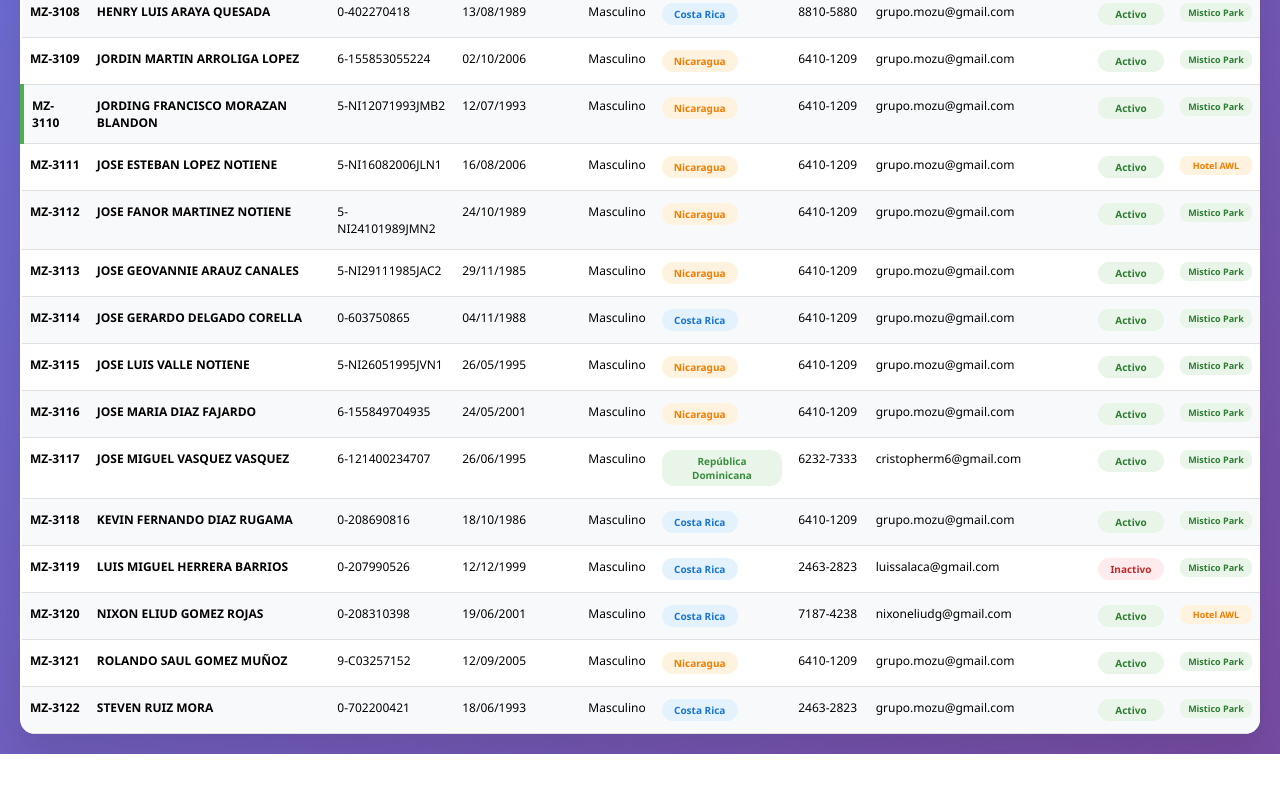
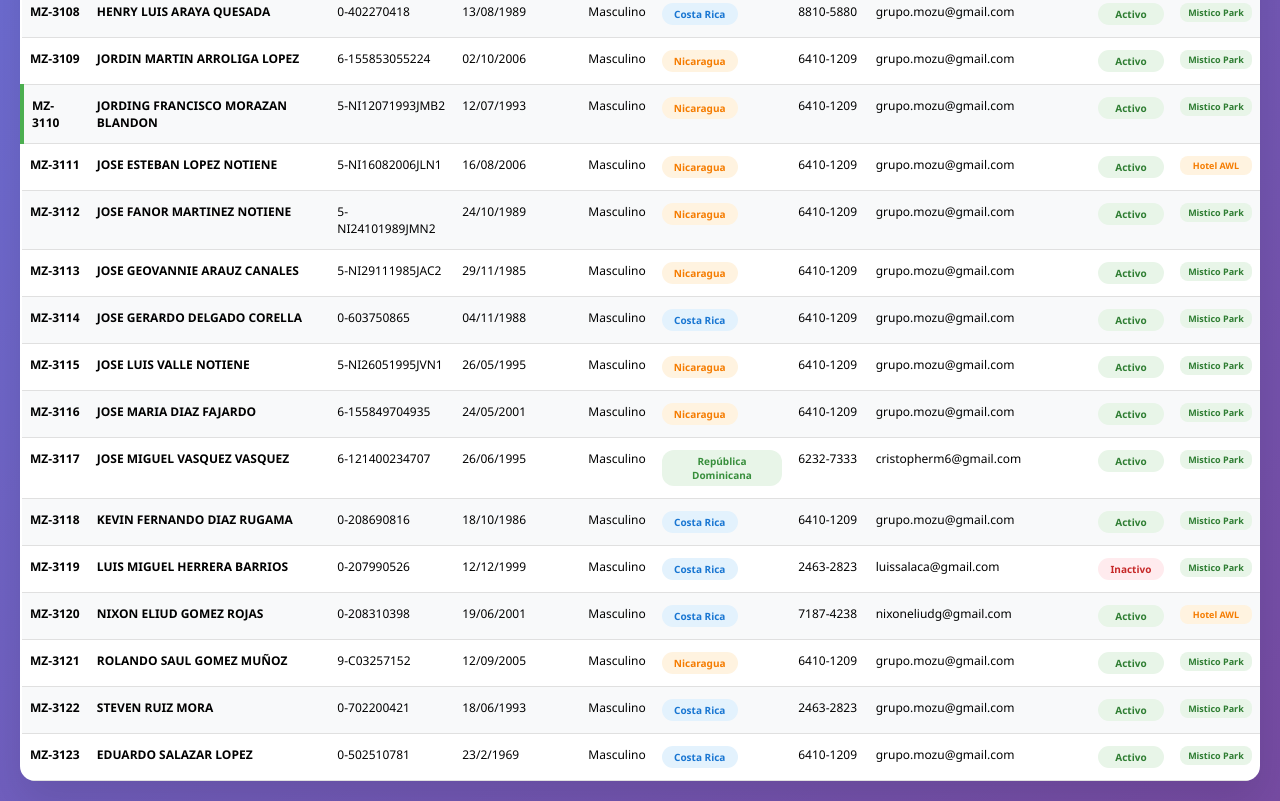
Before and after one commit to CRIS9528/planilla-de-personal, a plain HTML site: page index.html in a window 1280 px wide. Shown: the part 1247-2048 px from the top of the page. Before the commit the page ends 2001 px from the top, so only its background shows below. Drawn offline with Linux system fonts and the light colour scheme.

Commit message:
Update index.html

```diff
--- a/index.html
+++ b/index.html
@@ -686,3 +686,15 @@
                         <td><span class="estado activo">Activo</span></td>
                         <td><span class="proyecto mistico">Mistico Park</span></td>
                     </tr>
+                    <tr>
+                        <td><strong>MZ-3123</strong></td>
+                        <td><strong>EDUARDO SALAZAR LOPEZ</strong></td>
+                        <td>0-502510781</td>
+                        <td>23/2/1969</td>
+                        <td>Masculino</td>
+                        <td><span class="nacionalidad cr">Costa Rica</span></td>
+                        <td>6410-1209</td>
+                        <td>grupo.mozu@gmail.com</td>
+                        <td><span class="estado activo">Activo</span></td>
+                        <td><span class="proyecto mistico">Mistico Park</span></td>
+                    </tr>
```
